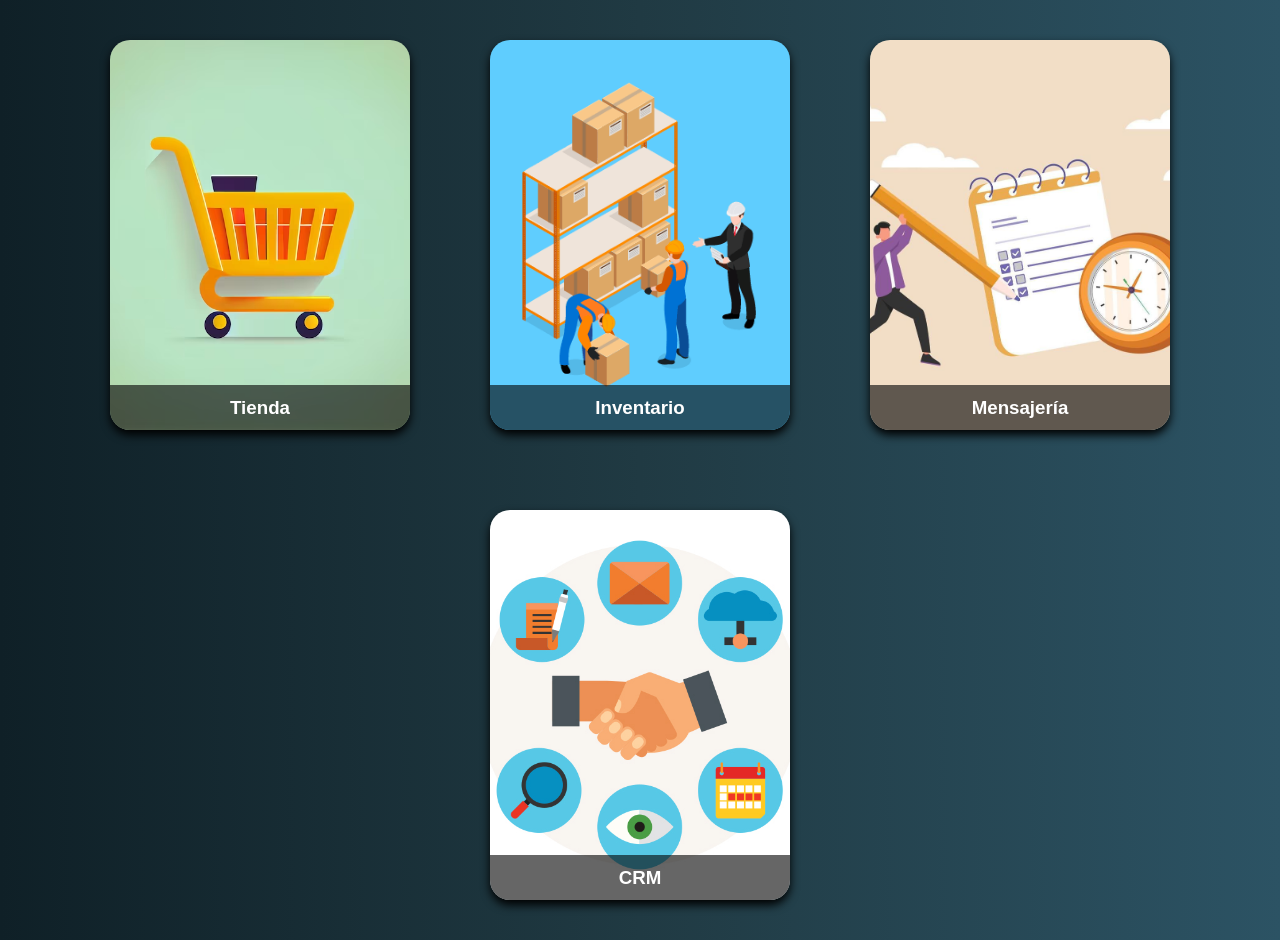
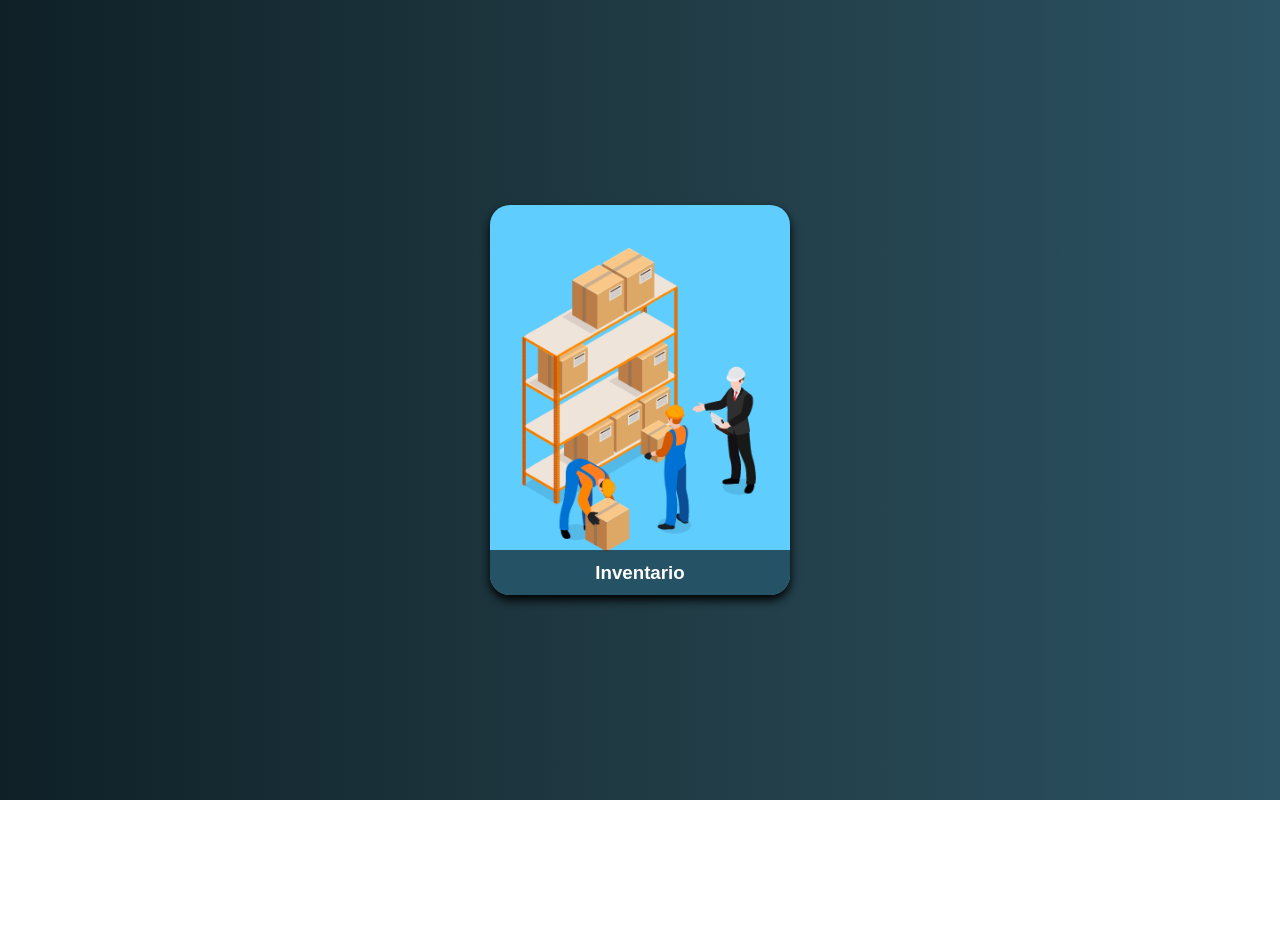
Before and after one commit to Julio-Pineda/Julio-Pineda.github.io, a plain HTML site: page portafolio.html in a window 1280 px wide. After the commit the page ends 800 px from the top, so only its background shows below. Drawn offline with Linux system fonts and the light colour scheme; a web font is replaced by a local one.

Commit message:
Ocultar tarjetas que no están listas

```diff
--- a/portafolio.html
+++ b/portafolio.html
@@ -13,7 +13,7 @@
 </head>
 
 <body>
-  <div class="card">
+  <div class="card ocultar">
     <div class="face front">
       <img src="./assets/store.avif" alt="Tienda" />
       <h3>Tienda</h3>
@@ -48,7 +48,7 @@
     </div>
   </div>
 
-  <div class="card">
+  <div class="card ocultar">
     <div class="face front">
       <img src="./assets/mensajes.jpg" alt="Mensajería" />
       <h3>Mensajería</h3>
@@ -66,7 +66,7 @@
     </div>
   </div>
 
-  <div class="card">
+  <div class="card ocultar">
     <div class="face front">
       <img src="./assets/crm2.jpg" alt="CRM" />
       <h3>CRM</h3>
```
